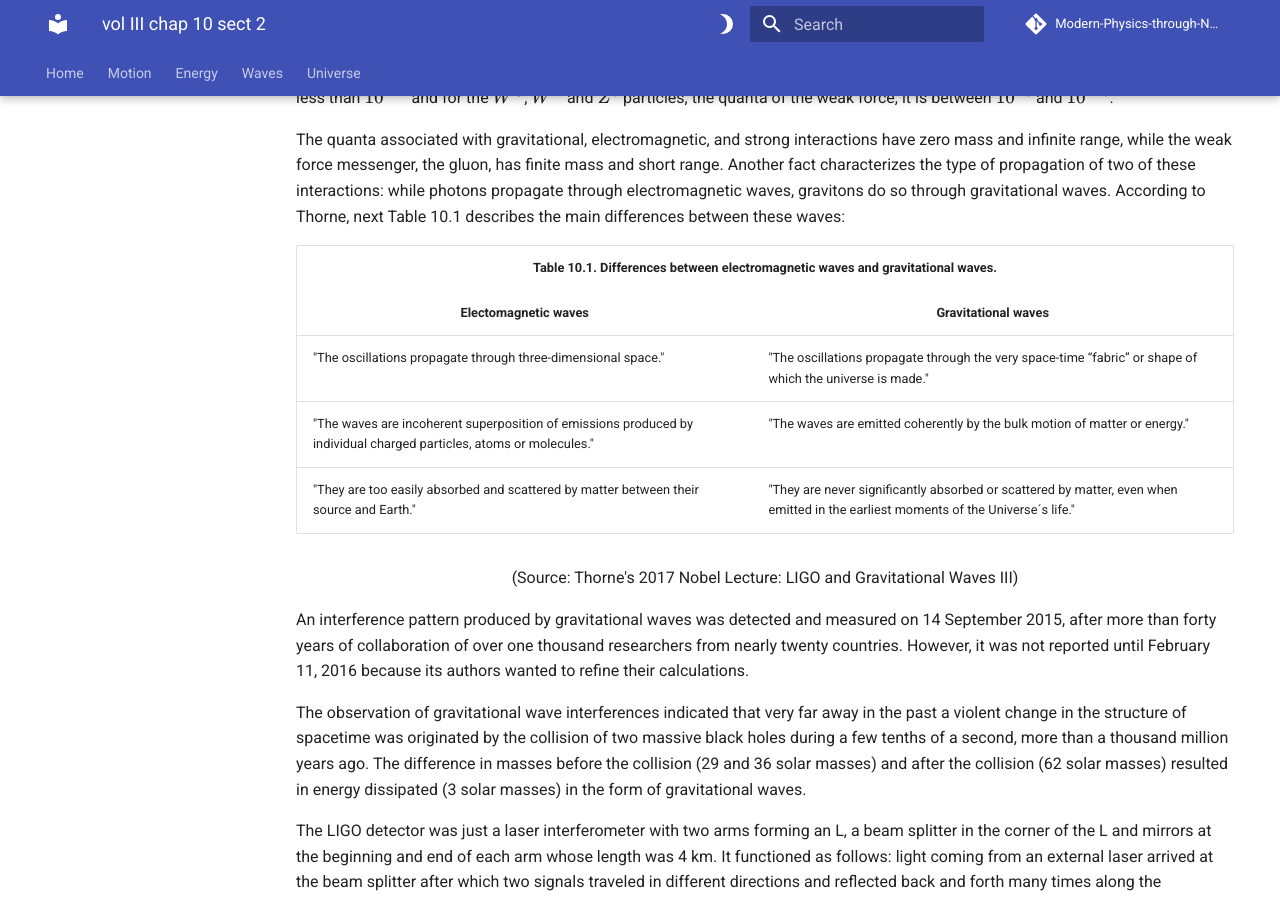
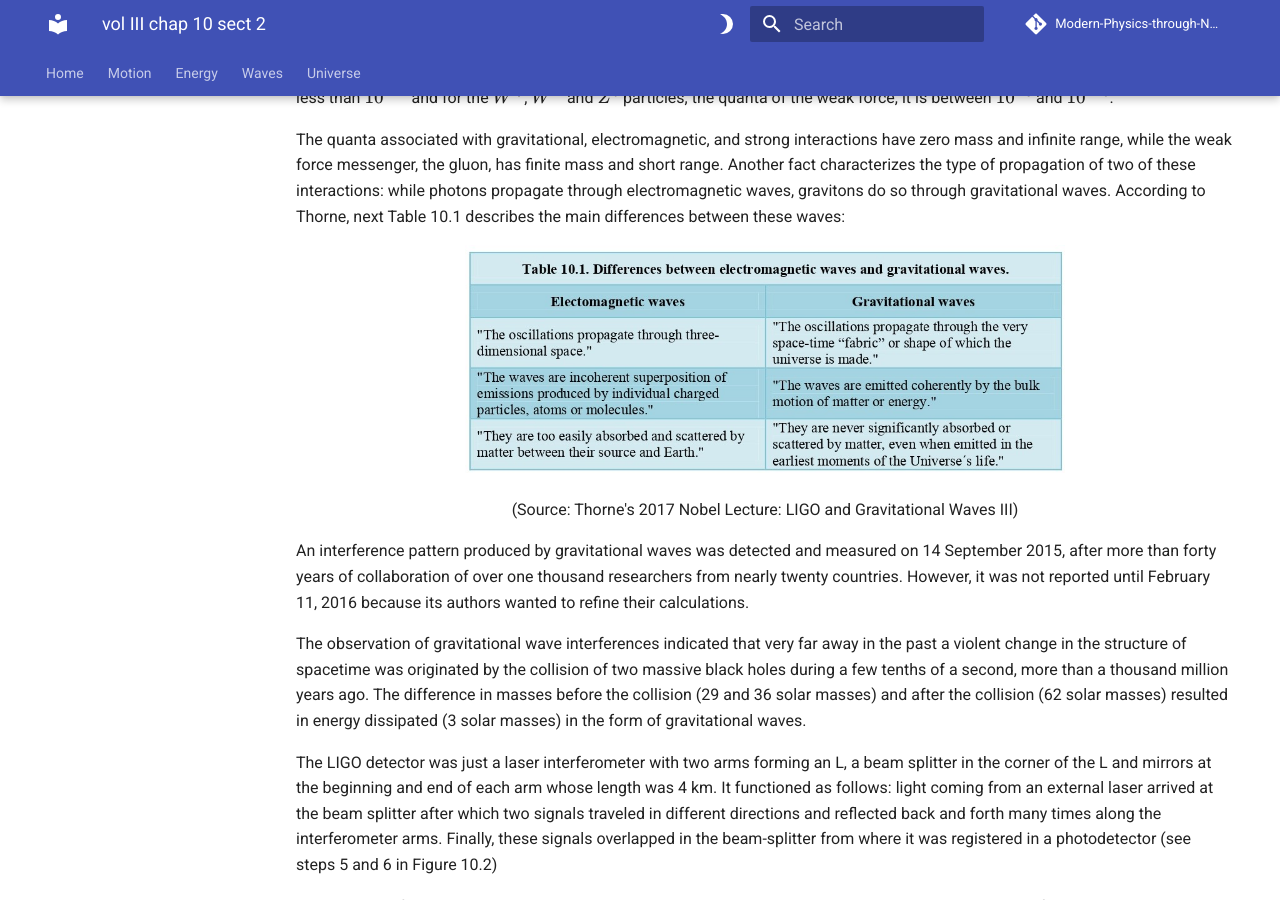
Before and after one commit to modphysnobel/modphysnobel.github.io, an MkDocs documentation site: the page built from docs/vol-III/vol-III-chap-10-sect-2.md, in a window 1280 px wide and 900 px high, scrolled down 429 px. Built offline with MkDocs 1.6.1 and Material for MkDocs 9.7.7, drawn with Linux system fonts in a browser that asks for light colours; some web fonts are replaced; comment, search, counter and statistics services are not loaded.

Commit message:
Update vol-III-chap-10-sect-2.md

```diff
--- a/docs/vol-III/vol-III-chap-10-sect-2.md
+++ b/docs/vol-III/vol-III-chap-10-sect-2.md
@@ -10,45 +10,10 @@
 
 The quanta associated with gravitational, electromagnetic, and strong interactions have zero mass and infinite range, while the weak force messenger, the gluon, has finite mass and short range. Another fact characterizes the type of propagation of two of these interactions: while photons propagate through electromagnetic waves, gravitons do so through gravitational waves. According to Thorne, next Table 10.1 describes the main differences between these waves:
 
-<table width="100%">
-<tr>
-	<th colspan="2" style="text-align: center">
-		Table 10.1. Differences between electromagnetic waves and gravitational waves.
-	</th>
-</tr>
-    <tr>
-    <th style="text-align: center">
-    Electomagnetic waves
-        </th>
-     <th style="text-align: center">
-Gravitational waves
-        </th>
-        </tr>
-     <tr>
-    <td>
-    "The oscillations propagate through three-dimensional space."
-    </td>
-    <td>
-    "The oscillations propagate through the very space-time “fabric” or shape of which the universe is made."
-    </td>
-    </tr>
-    <tr>
-    <td>
-    "The waves are incoherent superposition of emissions produced by individual charged particles, atoms or molecules."
-    </td>
-    <td>
-    "The waves are emitted coherently by the bulk motion of matter or energy."
-    </td>
-    </tr>
-    <tr>
-    <td>
-    "They are too easily absorbed and scattered by matter between their source and Earth."
-    </td>
-    <td>
-    "They are never significantly absorbed or scattered by matter, even when emitted in the earliest moments of the Universe´s life."
-    </td>
-    </tr>
-</table>
+ <p align="center" width="100%">
+    <img width="600" src="https://github.com/modphysnobel/modphysnobel.github.io/blob/main/docs/vol-III/figs/10.1.jpg?raw=true">
+</p>
+
 
 
 <center>
```
